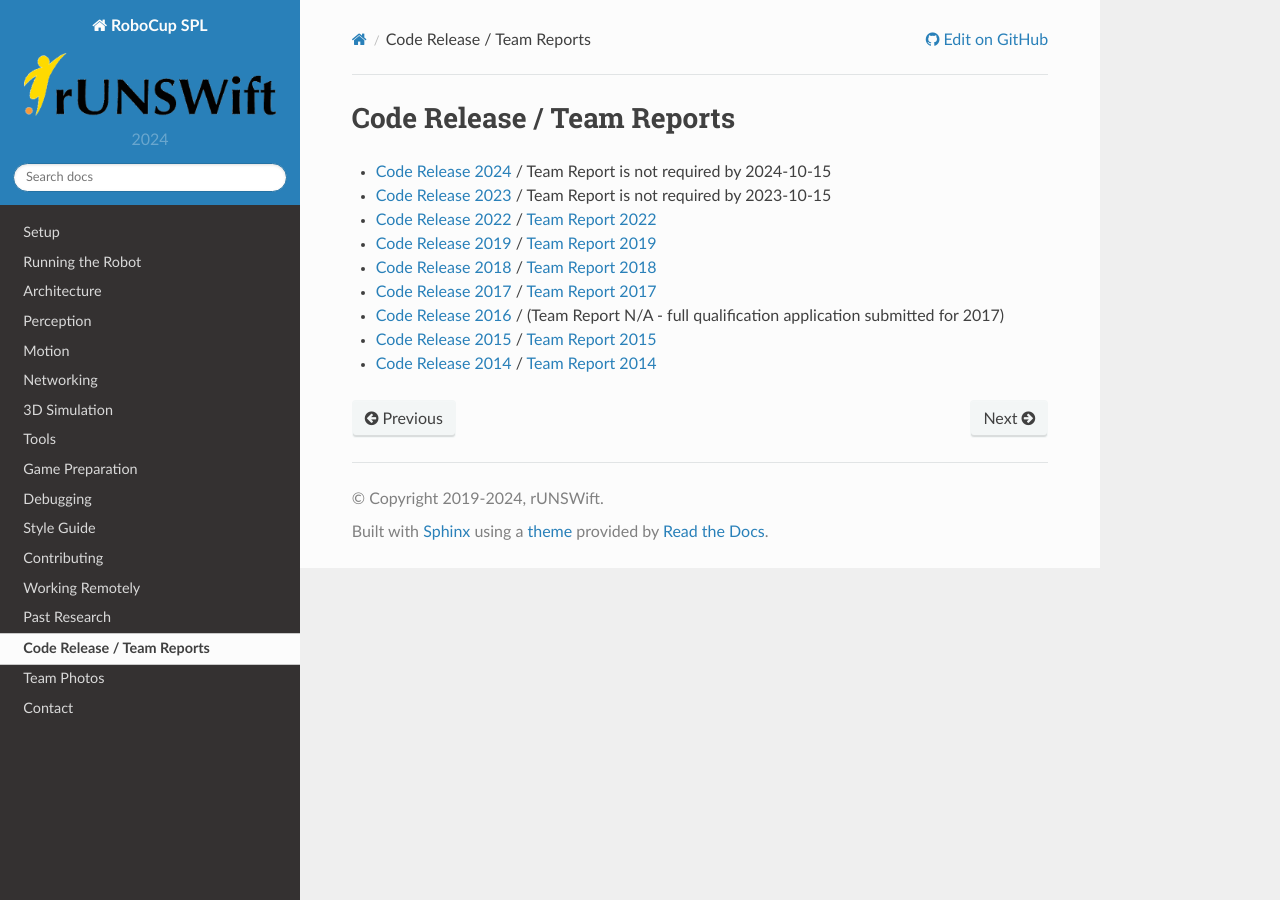
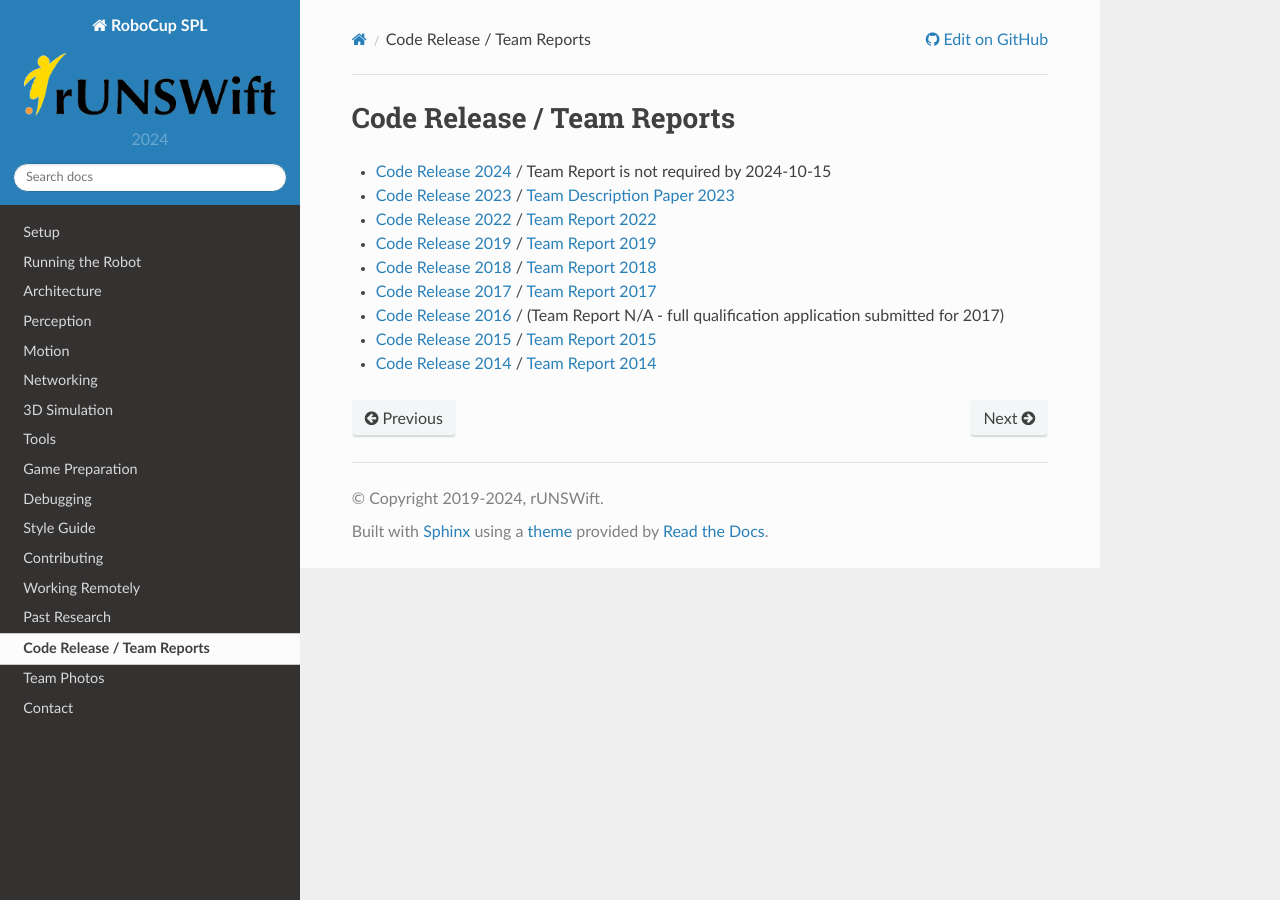
Before and after one commit to UNSWComputing/rUNSWift-docs, a Sphinx documentation site: the page built from source/code_releases_team_reports.rst, in a window 1280 px wide. Built offline with Sphinx 7.4.7 and the Read the Docs theme 2.0.0, drawn with Linux system fonts in a browser that asks for light colours.

Commit message:
Update code_releases_team_reports.rst
I actually can't recall if TDP and Team Report are distinct, but I can't find a 2023 Team Report in my Overleaf, so I'm reasonably sure this one is authoritative.

```diff
--- a/source/code_releases_team_reports.rst
+++ b/source/code_releases_team_reports.rst
@@ -3,7 +3,7 @@ Code Release / Team Reports
 ###########################
 
 * `Code Release 2024 <https://github.com/UNSWComputing/rUNSWift-2024-release>`_ / Team Report is not required by 2024-10-15
-* `Code Release 2023 <https://github.com/UNSWComputing/rUNSWift-2023-release>`_ / Team Report is not required by 2023-10-15
+* `Code Release 2023 <https://github.com/UNSWComputing/rUNSWift-2023-release>`_ / `Team Description Paper 2023 <https://spl.robocup.org/wp-content/uploads/SPL2023_TDP_rUNSWift.pdf>`_
 * `Code Release 2022 <https://github.com/UNSWComputing/rUNSWift-2022-release>`_ /
   `Team Report 2022 <https://github.com/UNSWComputing/rUNSWift-2022-release/raw/main/RoboCup_SPL_2022_rUNSWift_Team_Paper.pdf>`_
 * `Code Release 2019 <https://github.com/UNSWComputing/rUNSWift-2019-release>`_ /
```
